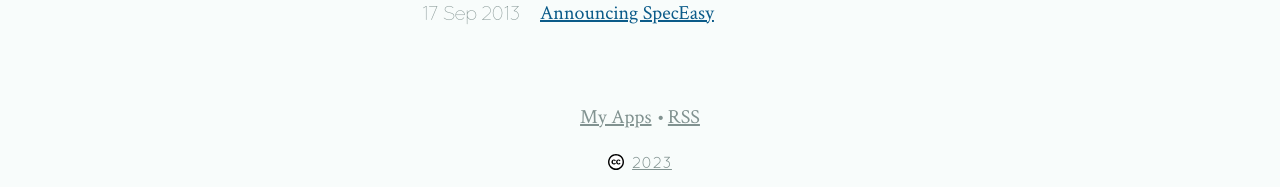
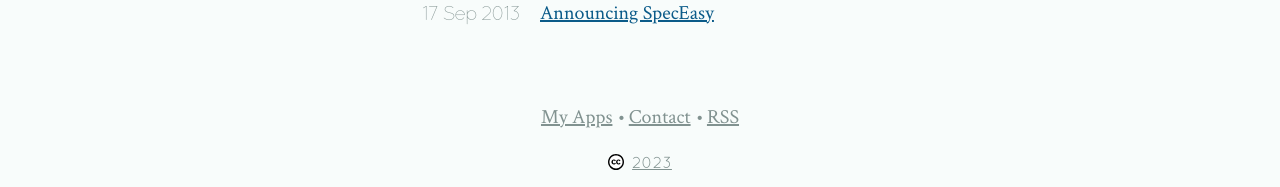
Before and after one commit to mmertsock/mmertsock.github.io, a Jekyll site: the page built from index.html, in a window 1280 px wide. Shown: the part 1134-1321 px from the top of the page. Built offline with Jekyll 4.4.1, drawn with Linux system fonts in a browser that asks for light colours.

Commit message:
mastodon

```diff
--- a/_includes/sitelinks.html
+++ b/_includes/sitelinks.html
@@ -1,6 +1,7 @@
 <nav class="links">
     <ul>
         <li><a href="https://esker-apps.com/">My Apps</a></li>
+        <li><a rel="me" href="https://iosdev.space/@mmertsock">Contact</a></li>
         <li><a href="{{ site.url }}/feed.xml">RSS</a></li>
     </ul>
 </nav>
```
